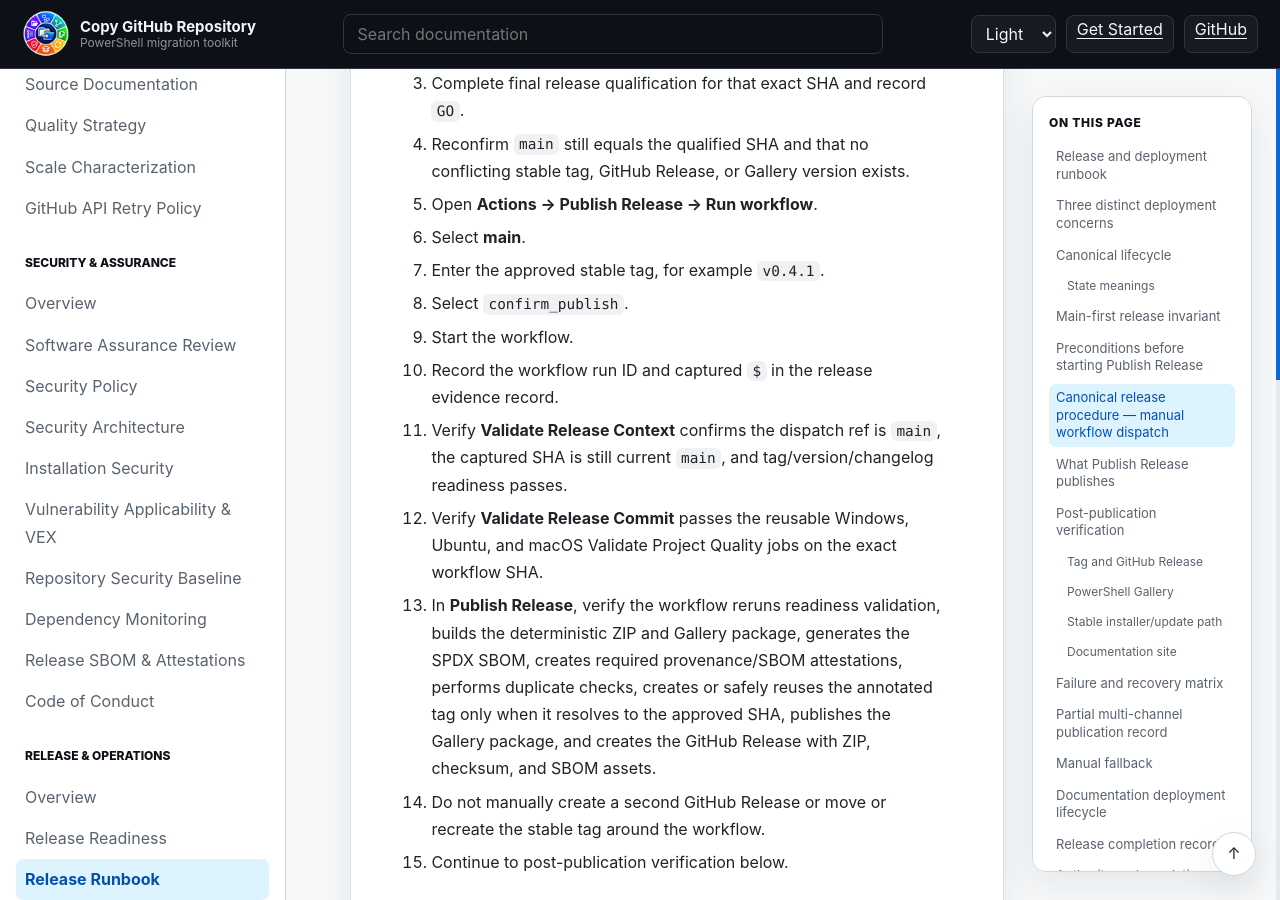
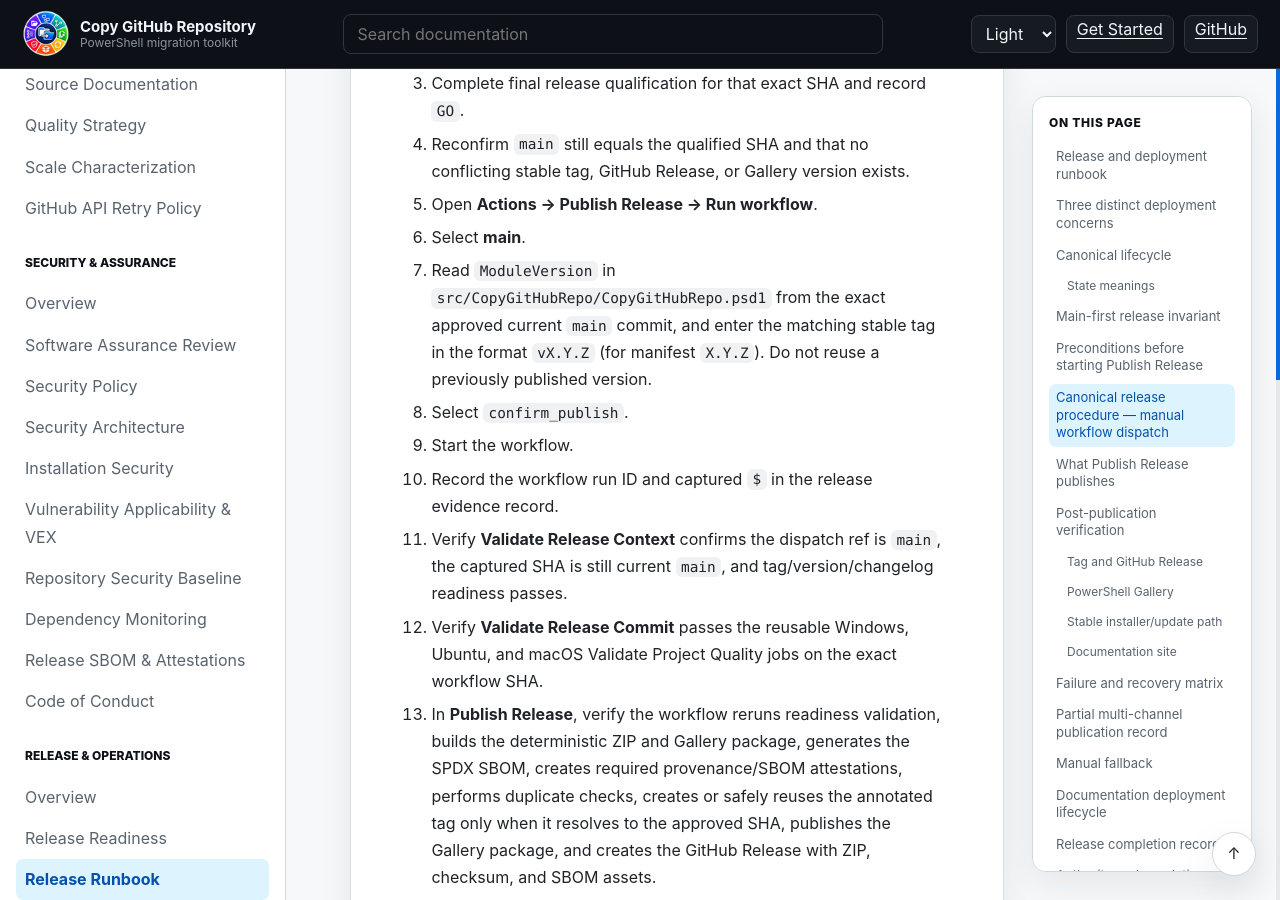
Before and after one commit to infoconex/copy-github-repo, a Jekyll site: the page built from docs/release/release-runbook.md, in a window 1280 px wide and 900 px high, scrolled down 5034 px. Built offline with Jekyll 4.4.1, drawn with Linux system fonts in a browser that asks for light colours.

Commit message:
docs: require exact manifest-derived tag in release runbook (#165)

```diff
--- a/docs/release/release-runbook.md
+++ b/docs/release/release-runbook.md
@@ -83,7 +83,7 @@ Manual dispatch from `main` is the only supported automated stable-publication e
 4. Reconfirm `main` still equals the qualified SHA and that no conflicting stable tag, GitHub Release, or Gallery version exists.
 5. Open **Actions -> Publish Release -> Run workflow**.
 6. Select **main**.
-7. Enter the approved stable tag, for example `v0.4.1`.
+7. Read `ModuleVersion` in `src/CopyGitHubRepo/CopyGitHubRepo.psd1` from the exact approved current `main` commit, and enter the matching stable tag in the format `vX.Y.Z` (for manifest `X.Y.Z`). Do not reuse a previously published version.
 8. Select `confirm_publish`.
 9. Start the workflow.
 10. Record the workflow run ID and captured `${{ github.sha }}` in the release evidence record.
```
